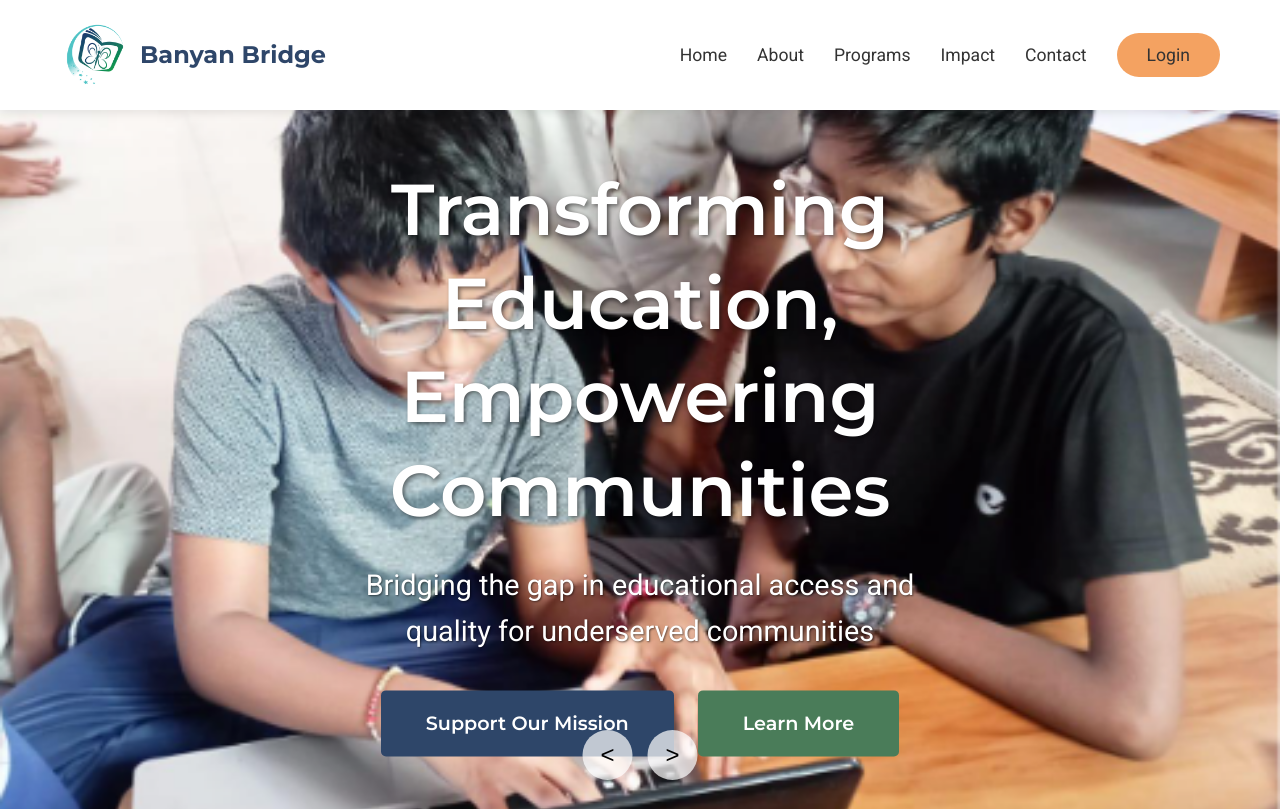
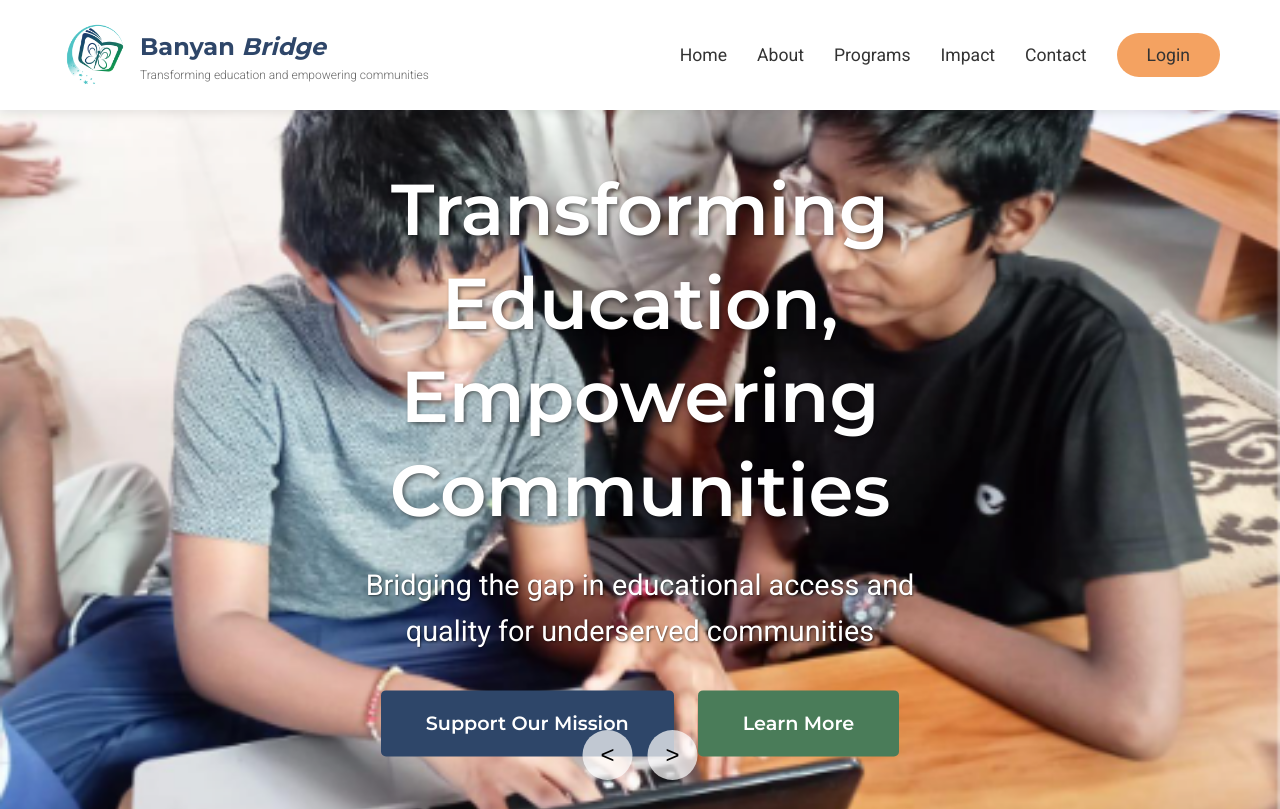
Before and after one commit to rr3989/banyanbridge, a Flask app: page / in a window 1280 px wide. Shown: the top 809 px of the page. Run offline with Flask 3, Linux system fonts and the light colour scheme; parts of the project's set-up code (start-up, migrations or seed data) failed here and were passed over.

Commit message:
Update branding and donation page - italicize Bridge, add mission text, fix QR code, remove bank transfer

```diff
--- a/static/assets/css/style.css
+++ b/static/assets/css/style.css
@@ -161,12 +161,31 @@ img {
     gap: 10px;
 }
 
+.brand-text-container {
+    display: flex;
+    flex-direction: column;
+    align-items: flex-start;
+}
+
 .brand-text {
     font-family: 'Montserrat', sans-serif;
     font-size: 1.5rem;
     font-weight: 700;
     color: var(--primary-color);
     white-space: nowrap;
+}
+
+.brand-text em {
+    font-style: italic;
+}
+
+.brand-mission {
+    font-family: 'Roboto', sans-serif;
+    font-size: 0.75rem;
+    color: var(--text-light);
+    font-weight: 300;
+    line-height: 1.2;
+    margin-top: 2px;
 }
 
 .nav-menu {
@@ -1167,6 +1186,14 @@ img {
         left: 0;
     }
 
+    .brand-text {
+        font-size: 1.2rem;
+    }
+
+    .brand-mission {
+        font-size: 0.65rem;
+    }
+
     .stats-grid {
         grid-template-columns: 1fr;
     }
--- a/templates/about.html
+++ b/templates/about.html
@@ -17,7 +17,10 @@
             <div class="nav-brand">
                 <a href="{{ url_for('index') }}" class="brand-link">
                     <img src="{{ url_for('static', filename='assets/images/Banyan-Bridge-final.png') }}" alt="Banyan Bridge Foundation Logo" class="logo">
-                    <span class="brand-text">Banyan Bridge</span>
+                    <div class="brand-text-container">
+                        <span class="brand-text">Banyan <em>Bridge</em></span>
+                        <span class="brand-mission">Transforming education and empowering communities</span>
+                    </div>
                 </a>
             </div>
             <ul class="nav-menu">
--- a/templates/contact.html
+++ b/templates/contact.html
@@ -17,7 +17,10 @@
             <div class="nav-brand">
                 <a href="{{ url_for('index') }}" class="brand-link">
                     <img src="{{ url_for('static', filename='assets/images/Banyan-Bridge-final.png') }}" alt="Banyan Bridge Foundation Logo" class="logo">
-                    <span class="brand-text">Banyan Bridge</span>
+                    <div class="brand-text-container">
+                        <span class="brand-text">Banyan <em>Bridge</em></span>
+                        <span class="brand-mission">Transforming education and empowering communities</span>
+                    </div>
                 </a>
             </div>
             <ul class="nav-menu">
--- a/templates/index.html
+++ b/templates/index.html
@@ -17,7 +17,10 @@
             <div class="nav-brand">
                 <a href="{{ url_for('index') }}" class="brand-link">
                     <img src="{{ url_for('static', filename='assets/images/Banyan-Bridge-final.png') }}" alt="Banyan Bridge Foundation Logo" class="logo">
-                    <span class="brand-text">Banyan Bridge</span>
+                    <div class="brand-text-container">
+                        <span class="brand-text">Banyan <em>Bridge</em></span>
+                        <span class="brand-mission">Transforming education and empowering communities</span>
+                    </div>
                 </a>
             </div>
             <ul class="nav-menu">
```
Also changed, not shown: templates/donate.html (+1 -10 lines).
